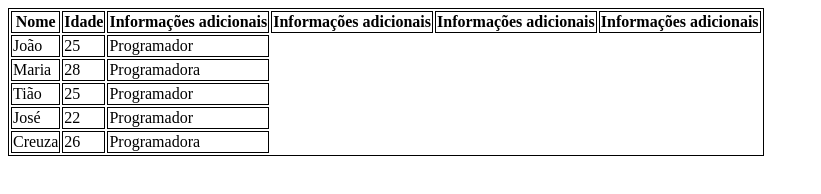
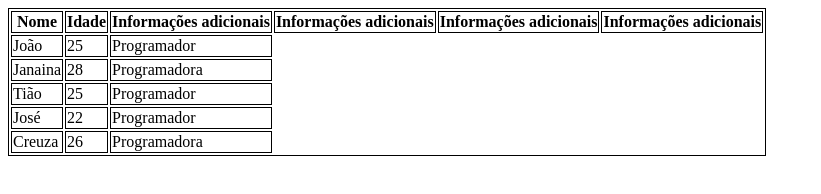
Before and after one commit to filippoceruti/aula-tabela, a plain HTML site: page index.html in a window 1280 px wide. Shown: the whole page, without its empty margins (0-821 px from the left). Drawn offline with Linux system fonts and the light colour scheme.

Commit message:
Mudança de Maria para Janaina.

```diff
--- a/index.html
+++ b/index.html
@@ -29,7 +29,7 @@
                 <td>Programador</td>
             </tr>
             <tr>
-                <td>Maria</td>
+                <td>Janaina</td>
                 <td>28</td>
                 <td>Programadora</td>
             </tr>
```
